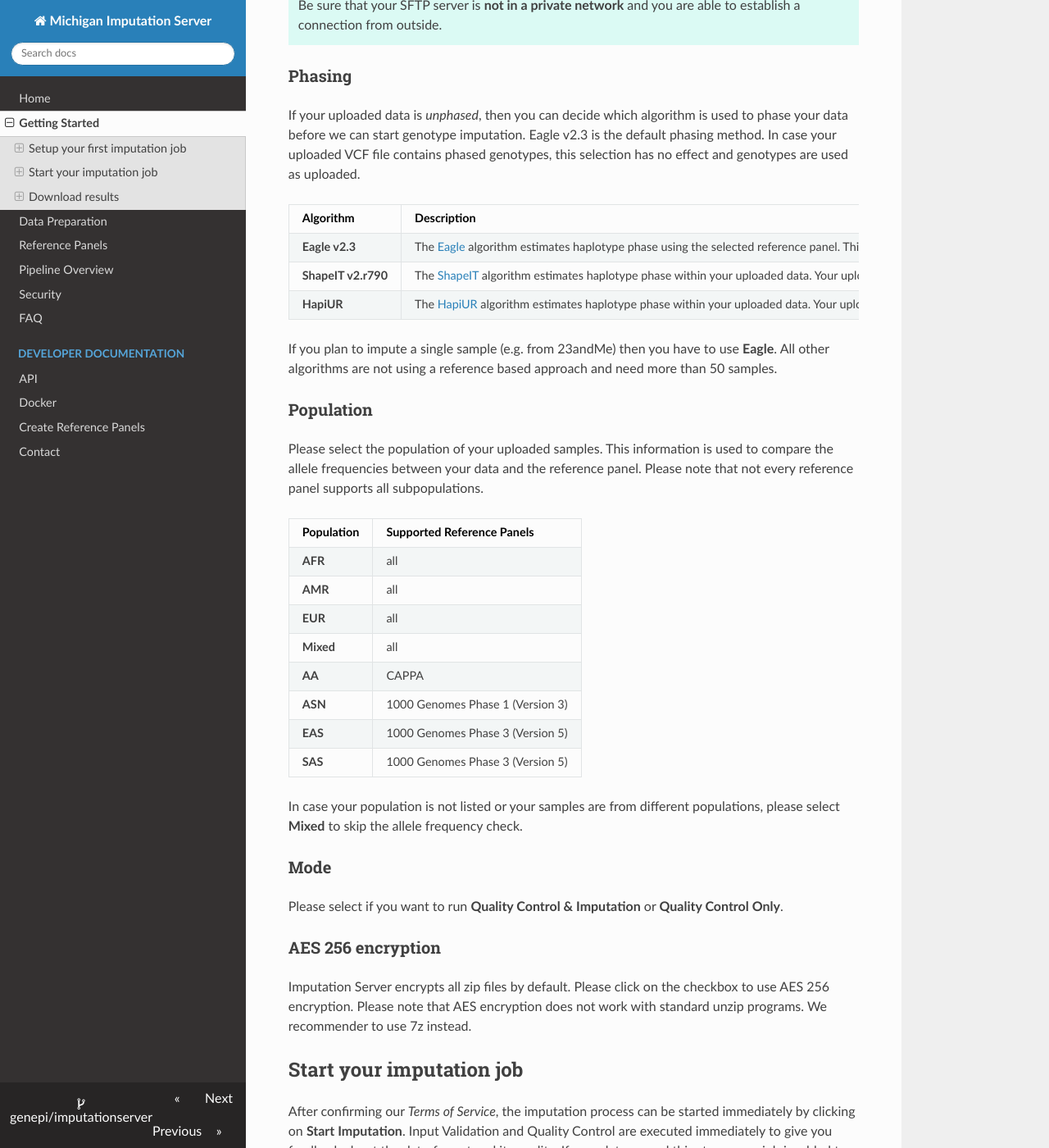
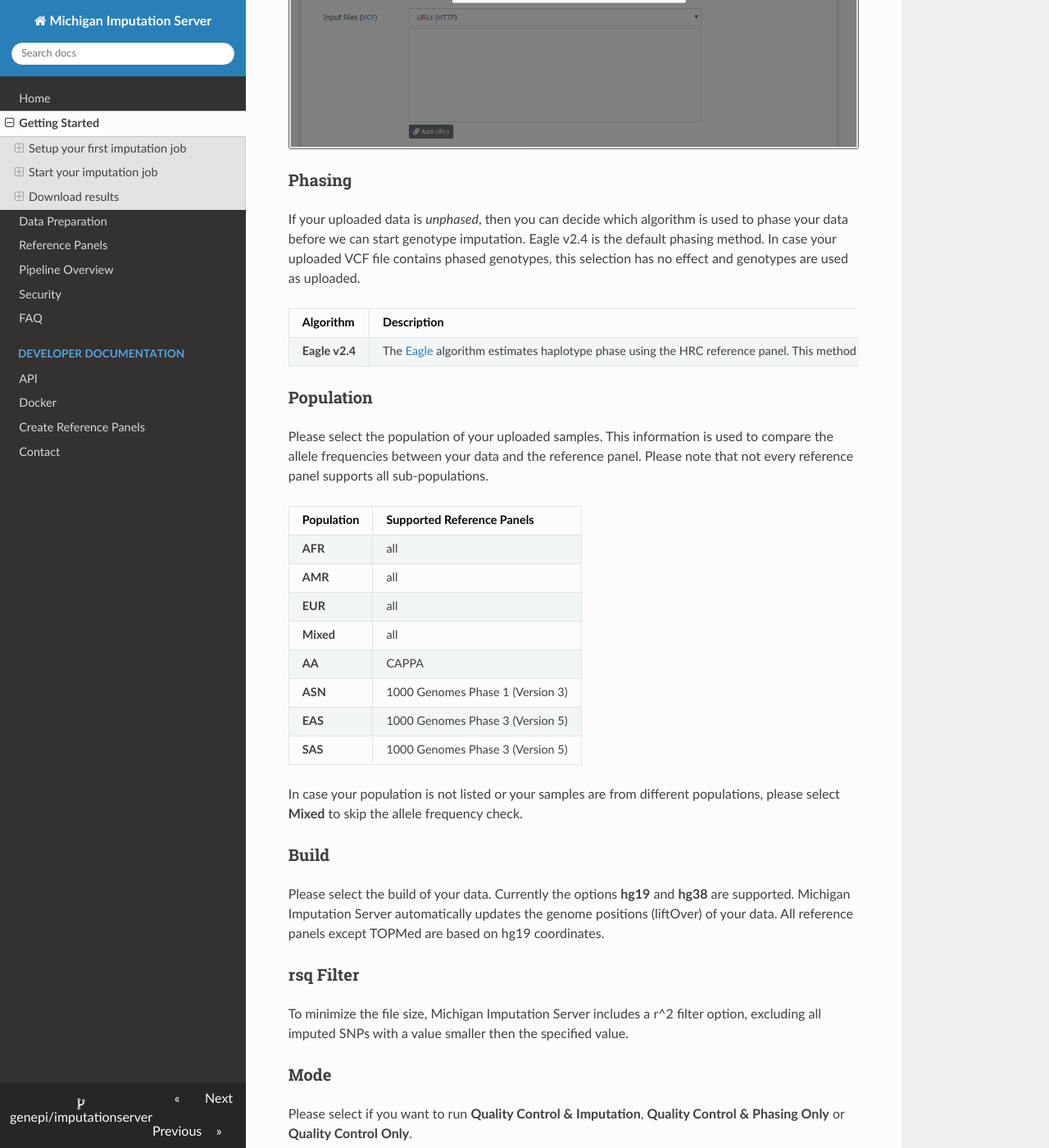
Before and after one commit to genepi/imputationserver, an MkDocs documentation site: the page built from docs/getting-started.md, in a window 1280 px wide and 1400 px high, scrolled down 4177 px. Shown: the whole window at 82% size. Built offline with MkDocs 1.6.1, drawn with Linux system fonts in a browser that asks for light colours; nearby versions of some CDN libraries; old or Windows-style settings are respelled for this version of MkDocs; some of the changed text lies outside the part shown.

```diff
--- a/docs/getting-started.md
+++ b/docs/getting-started.md
@@ -14,76 +14,71 @@ Please cite this paper if you use Michigan Imputation Server in your GWAS study:
 
 Please [login](https://imputationserver.sph.umich.edu/index.html#!pages/login) with your credentials and click on the **Run** tab to start a new imputation job. The submission dialog appears where you can specify the properties of your imputation job.
 
-![](images/image02.png)
+![](images/submit-job01.png)
 
 
 ### Reference Panel
 
-Our server offers genotype imputation from different reference panels. The most accurate and largest panel is **HRC (Version r1.1 2016)**. Please select one that fulfils your needs and supports the population of your input data:
+Our server offers genotype imputation from different reference panels. The most accurate and largest panel is **HRC (Version r1.1 2016)**. Please select one that fulfills your needs and supports the population of your input data:
 
-- TOPMed Freeze5
 - HRC (Version r1.1 2016)
 - HRC (Version r1 2015)
 - 1000 Genomes Phase 3 (Version 5)
 - 1000 Genomes Phase 1 (Version 3)
 - CAAPA - African American Panel
 - HapMap 2
+- TOPMed Freeze5 (soon)
 
 More details about all available reference panels can be found [here](/reference-panels/).
 
 ### Input files
 
-VCF files can be uploaded either from your local disk or by specifying a remote sftp location. In both cases, several files or several locations can be selected at once. Please make sure that all files fulfil the [requirements](/prepare-your-data).
+VCF files can be uploaded either from your local disk or by specifying a remote sftp ot HTTPS location. In both cases, several files or several locations can be selected at once. Please make sure that all files fulfill the [requirements](/prepare-your-data).
 
 
 #### Upload VCF files from your computer
 
 When using the file upload, data is uploaded from your local file system to Michigan Imputation Server. By clicking on **Select Files** an open dialog appears where you can select your VCF files:
 
-![](images/fileupload01.png)
+![](images/upload-data01.png)
 
 Multiple files can be selected using the `ctrl`, `cmd` or `shift` keys, depending on your Operating System.
 After you confirmed your choice, all selected files are listed in the submission dialog:
 
-![](images/fileupload02.png)
-
+![](images/upload-data02.png)
 
 
 #### Import VCF files from SFTP Server
 
-An other convenient way to use your data is by importing it directly from a remote SSH server. This can be achieved by selecting **Secure File Transfer Protocol**.
+An other convenient way to use your data is by importing it directly from a remote SSH server. This can be achieved by selecting **Secure File Transfer Protocol (SFTP)**.
 
-![](images/image03.png)
+After clicking on the **Import Files** button, a new dialog appears where you can enter your SFTP credentials and the URLs of your files or folders. A URL consists of the server address followed by the full Unix path. A path can be either point to a folder or to a file. Several paths can be specified in consecutive lines.
 
-After clicking on the **Add Files** button, a new dialog appears where you can enter your SFTP credentials and the URLs of your files or folders. A URL consists of the server address followed by the full Unix path. A path can be either point to a folder or to a file. Several paths can be specified in consecutive lines.
-
-In this examples, the server address is `sftp://my-server.com` followed by the full path of the folder `/home/lforer/mystudy/` which contains all VCF files. No colon is included between server path and file path.
-
-![](images/sftp01.png)
-
-It is also possible to specify only a subset of VCF files:
-
-![](images/sftp02.png)
+![](images/upload-data03.png)
 
 
 !!! important
     Be sure that your SFTP server is **not in a private network** and you are able to establish a connection from outside.
 
+#### Import VCF files from HTTPS
+
+Data can also be imported by using HTTP(S) link. This can be achieved by selecting **URLs (HTTP)**.
+
+After clicking on the **Add URLs** button, a new dialog appears where you can add the links.
+
+![](images/upload-data04.png)
+
 ### Phasing
 
-If your uploaded data is *unphased*, then you can decide which algorithm is used to phase your data before we can start genotype imputation. Eagle v2.3 is the default phasing method. In case your uploaded VCF file contains phased genotypes, this selection has no effect and genotypes are used as uploaded.
+If your uploaded data is *unphased*, then you can decide which algorithm is used to phase your data before we can start genotype imputation. Eagle v2.4 is the default phasing method. In case your uploaded VCF file contains phased genotypes, this selection has no effect and genotypes are used as uploaded.
 
 |  Algorithm | Description |
 | ---------- |-------------|
-| **Eagle v2.3** | The [Eagle](https://data.broadinstitute.org/alkesgroup/Eagle/) algorithm estimates haplotype phase using the selected reference panel. This method is suitable for single sample imputation. After imputation you will receive phased genotypes in your VCF files. |
-| **ShapeIT v2.r790** | The [ShapeIT](https://mathgen.stats.ox.ac.uk/genetics_software/shapeit/shapeit.html) algorithm estimates haplotype phase within your uploaded data. Your uploaded data needs min. 50 samples to use this method. After imputation you will receive unphased genotypes in your VCF files. |
-| **HapiUR** | The [HapiUR](https://code.google.com/p/hapi-ur/) algorithm estimates haplotype phase within your uploaded data. Your uploaded data needs min. 50 samples to use this method. After imputation you will receive phased genotypes in your VCF files. |
-
-If you plan to impute a single sample (e.g. from 23andMe) then you have to use **Eagle**. All other algorithms are not using a reference based approach and need more than 50 samples.
+| **Eagle v2.4** | The [Eagle](https://data.broadinstitute.org/alkesgroup/Eagle/) algorithm estimates haplotype phase using the HRC reference panel. This method is also suitable for single sample imputation. After phasing or imputation you will receive phased genotypes in your VCF files. |
 
 ### Population
 
-Please select the population of your uploaded samples. This information is used to compare the allele frequencies between your data and the reference panel. Please note that not every reference panel supports all subpopulations.
+Please select the population of your uploaded samples. This information is used to compare the allele frequencies between your data and the reference panel. Please note that not every reference panel supports all sub-populations.
 
 |  Population | Supported Reference Panels |
 | ----------- | ---------------------------|
@@ -98,30 +93,40 @@ Please select the population of your uploaded samples. This information is used
 
 In case your population is not listed or your samples are from different populations, please select **Mixed** to skip the allele frequency check.
 
+### Build
+Please select the build of your data. Currently the options **hg19** and **hg38** are supported. Michigan Imputation Server automatically updates the genome positions (liftOver) of your data. All reference panels except TOPMed are based on hg19 coordinates.
+
+### rsq Filter
+To minimize the file size, Michigan Imputation Server includes a r^2 filter option, excluding all imputed SNPs with a value smaller then the specified value.
+
+
 ### Mode
 
-Please select if you want to run **Quality Control & Imputation** or **Quality Control Only**.
+Please select if you want to run **Quality Control & Imputation**, **Quality Control & Phasing Only**  or **Quality Control Only**.
 
 
 ### AES 256 encryption
 
-Imputation Server encrypts all zip files by default. Please click on the checkbox to use AES 256 encryption. Please note that AES encryption does not work with standard unzip programs. We recommender to use 7z instead.
-
+Imputation Server encrypts all zip files by default. Please tick this checkbox to use AES 256 encryption. Please note that AES encryption does not work with standard unzip programs. We recommend to use 7z instead.
 
 
 ## Start your imputation job
 
-After confirming our *Terms of Service*, the imputation process can be started immediately by clicking on **Start Imputation**. Input Validation and Quality Control are executed immediately to give you feedback about the data-format and its quality. If your data passed this steps, your job is added to our Imputation queue and will be processed as soon as possible. You can check the position in the queue on the job summary page.
+After confirming our *Terms of Service*, the imputation process can be started immediately by clicking on **Start Imputation**. Input Validation and Quality Control are executed immediately to give you feedback about the data-format and its quality. If your data passed this steps, your job is added to our imputation queue and will be processed as soon as possible. You can check the position in the queue on the job summary page.
 
-![](images/queue.png)
+![](images/queue01.png)
 
 We notify you by email as soon as the job is finished or your data don't pass the Quality Control steps.
 
 ### Input Validation
 
-In a first step we check if your uploaded files are valid and we calculate some basics statistics such as #samples, chromosomes and SNPs.
+In a first step we check if your uploaded files are valid and we calculate some basic statistics such as amount of samples, chromosomes and SNPs.
 
-![](images/input-validation.png)
+![](images/input-validation01.png)
+
+After Input Validation has finished, basic statistics can be viewed directly in the web interface.
+
+![](images/input-validation02.png)
 
 If you encounter problems with your data please read this tutorial about [Data Preparation](/prepare-your-data) to ensure your data is in the correct format.
 
@@ -138,7 +143,7 @@ In this step we check each variant and exclude it in case of:
 
 All filtered variants are listed in a file called `statistics.txt` which can be downloaded by clicking on the provided link. More informations about our QC pipeline can be found [here](/pipeline).
 
-![](images/qc.png)
+![](images/quality-control02.png)
 
 If you selected a population, we compare the allele frequencies of the uploaded data with those from the reference panel. The result of this check is available in the QC report and can be downloaded by clicking on `qcreport.html`.
 
@@ -162,33 +167,28 @@ The user is notified by email, as soon as the imputation job has finished. A zip
 
 ![](images/downloads01.png)
 
-!!! important "All data is deleted automatically after 3 day"
+!!! important "All data is deleted automatically after 5 days"
     Be sure to download all needed data in this time period. We send you a reminder 24 hours before we delete your data. Once your job hast the state **retired**, we are not able to recover your data!
 
 
 
-###  Via web Browser
+###  Via a web browser
 
 All results can be downloaded directly via your browser by clicking on the filename.
 
-![](images/downloads02.png)
+![](images/share-data02.png)
 
-### Via Commandline
+In order to download results via the commandline using `wget`or `aria2` you need to click on the **share** symbol (located right to the file size) to get the needed private links.
 
-In order to download results via the commandline using `wget`or `aria2` you need to click on the **share** symbol to get the needed private links.
-
-![](images/downloads03.png)
+![](images/share-data01.png)
 
 A new dialog appears which provides you the private link. Click on the tab **wget command** to get a copy & paste ready command that can be used on Linux or MacOS to download the file in you terminal:
 
-![](images/share01.png)
 
 ### Download all results at once
 
 To download all files of a folder (for example folder **Imputation Results**) you can click on the **share** symbol of the folder:
 
-![](images/downloads04.png)
+![](images/share-data02.png)
 
 A new dialog appears which provides you all private links at once. Click on the tab  **wget commands** to get copy & paste ready commands that can be used on Linux or MacOS to download all files:
-
-![](images/share02.png)
```
Also changed, not shown: other parts of docs/getting-started.md (+5 -5 lines), docs/contact.md (+11 -5 lines), docs/index.md (+1 -1 lines), docs/reference-panels.md (+1 -1 lines), docs/images/compression01.png (added), docs/images/imputation01.png (added), docs/images/index.png (added), docs/images/input-validation01.png (added), docs/images/input-validation02.png (added), docs/images/quality-control.png (added), docs/images/quality-control01.png (added), docs/images/quality-control02.png (added), docs/images/queue01.png (added), docs/images/share-data01.png (added), 6 more files.
